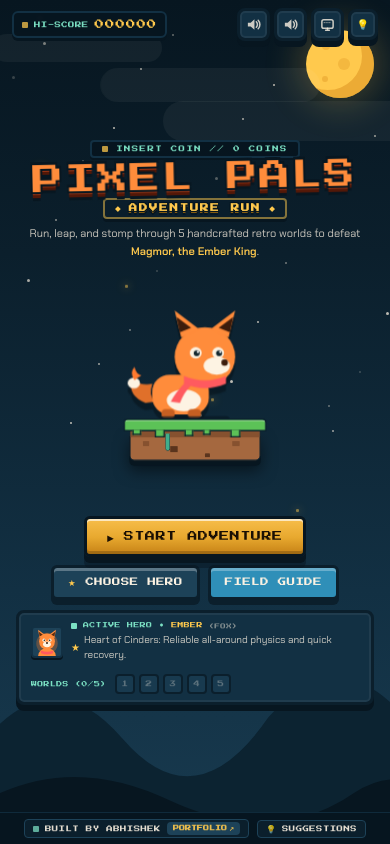
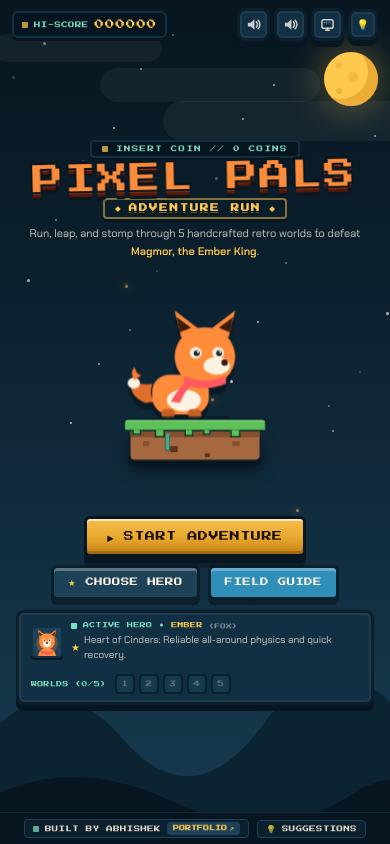
Before and after one commit to codewithabhiishek/Pixel-Pals, a React (Vite) app: page / in a window 390 px wide. Built offline with nearby package versions, Linux system fonts and the light colour scheme.

Commit message:
fix(moon): position moon safely below toolbar to prevent clipping on mobile

```diff
--- a/src/App.tsx
+++ b/src/App.tsx
@@ -551,16 +551,19 @@ function MenuScreen(props: {
           }} />
         ))}
 
-        {/* moon with pixel crater shading in upper right sky */}
-        <div className="absolute rounded-full pointer-events-none transition-transform duration-500 ease-out" style={{
-          right: "4%", top: "3.5%", width: 68, height: 68, background: "#ffc94d",
-          boxShadow: "0 0 35px 8px rgba(255,201,77,0.22), inset -12px -8px 0 rgba(224,152,38,0.6)",
-          transform: `translate(${tilt.x * 8}px, ${tilt.y * 5}px)`,
-        }}>
+        {/* moon with pixel crater shading in open upper right sky */}
+        <div
+          className="absolute rounded-full pointer-events-none transition-transform duration-500 ease-out z-0 top-[52px] sm:top-14 md:top-8 right-3 sm:right-6 md:right-14 w-[54px] h-[54px] sm:w-[68px] sm:h-[68px] md:w-[78px] md:h-[78px]"
+          style={{
+            background: "#ffc94d",
+            boxShadow: "0 0 32px 8px rgba(255,201,77,0.25), inset -10px -7px 0 rgba(224,152,38,0.6)",
+            transform: `translate(${tilt.x * 8}px, ${tilt.y * 5}px)`,
+          }}
+        >
           {/* subtle pixel craters */}
-          <div className="absolute top-3 left-4 w-2 h-2 rounded-full bg-[#e09826]/40" />
-          <div className="absolute top-7 left-8 w-3 h-3 rounded-full bg-[#e09826]/35" />
-          <div className="absolute bottom-4 left-4 w-1.5 h-1.5 rounded-full bg-[#e09826]/45" />
+          <div className="absolute top-2.5 left-3 w-1.5 h-1.5 sm:w-2 sm:h-2 rounded-full bg-[#e09826]/40" />
+          <div className="absolute top-5 left-6 w-2.5 h-2.5 sm:w-3 sm:h-3 rounded-full bg-[#e09826]/35" />
+          <div className="absolute bottom-3 left-3 w-1.5 h-1.5 rounded-full bg-[#e09826]/45" />
         </div>
 
         {/* high drifting clouds (soft, elevated above title and mascot) */}
```
